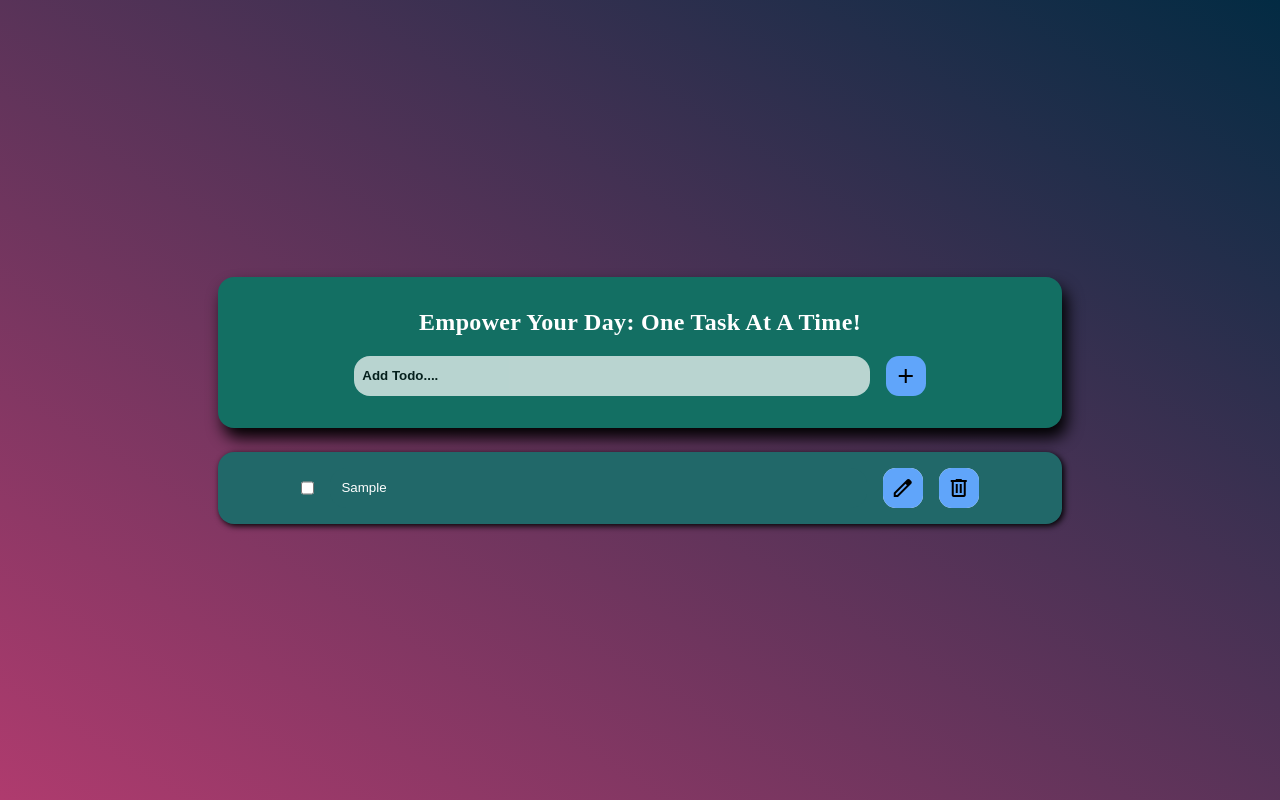
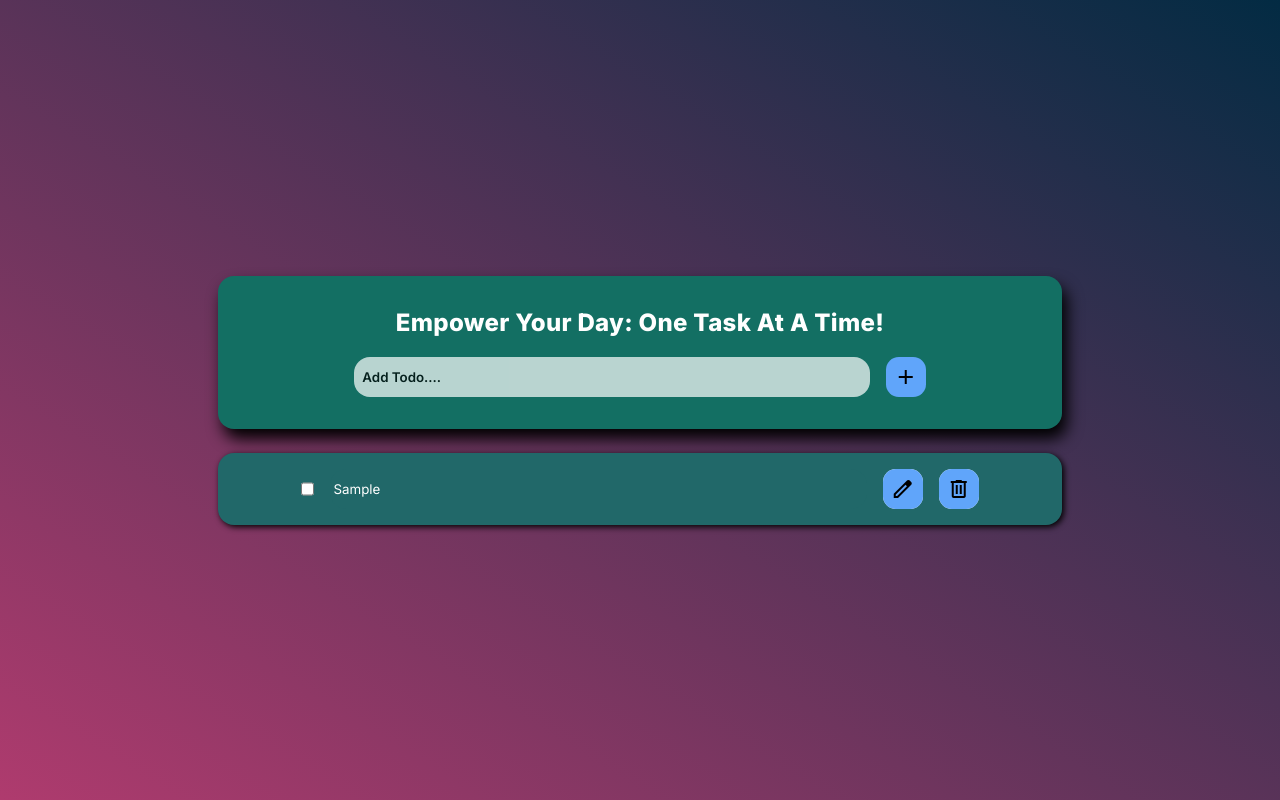
Before and after one commit to Utkarshalways/TaskTrove, a React (Vite) app: page / in a window 1280 px wide. Both pictures are taken after typing "Sample" into the empty fields and a click on the button "add". Built offline with nearby package versions, Linux system fonts and the light colour scheme.

Commit message:
new Font added

```diff
--- a/src/Style/App.scss
+++ b/src/Style/App.scss
@@ -4,6 +4,7 @@
     margin: 0;
     padding: 0;
     box-sizing: border-box;
+    font-family: "Inter", sans-serif;
 
 }
 
@@ -105,7 +106,7 @@
             gap: 10px;
 
             >p{
-                font-size: 0.9rem;
+                font-size: 0.8rem;
             }
 
 
--- a/src/Style/Todos.scss
+++ b/src/Style/Todos.scss
@@ -16,12 +16,13 @@
     .todotext{
         width: 66%;
         border-radius: 1rem;
-        padding: 0.7rem;
+        padding: 0.2rem;
         background-color: $boxcolor3;
         color: $white;
         display: flex;
         text-transform: capitalize;
         border: none;
+
         // text-align: center;
         // justify-content: center;
 
--- a/src/Style/_Storage.scss
+++ b/src/Style/_Storage.scss
@@ -1,3 +1,7 @@
+
+@import url('https://fonts.googleapis.com/css2?family=Inter:wght@100..900&display=swap');
+
+
 $bgcolor :#032B43;
 $bgcolor2 :#AF3B6E;
 $btncolor : #60A5FA;
```
